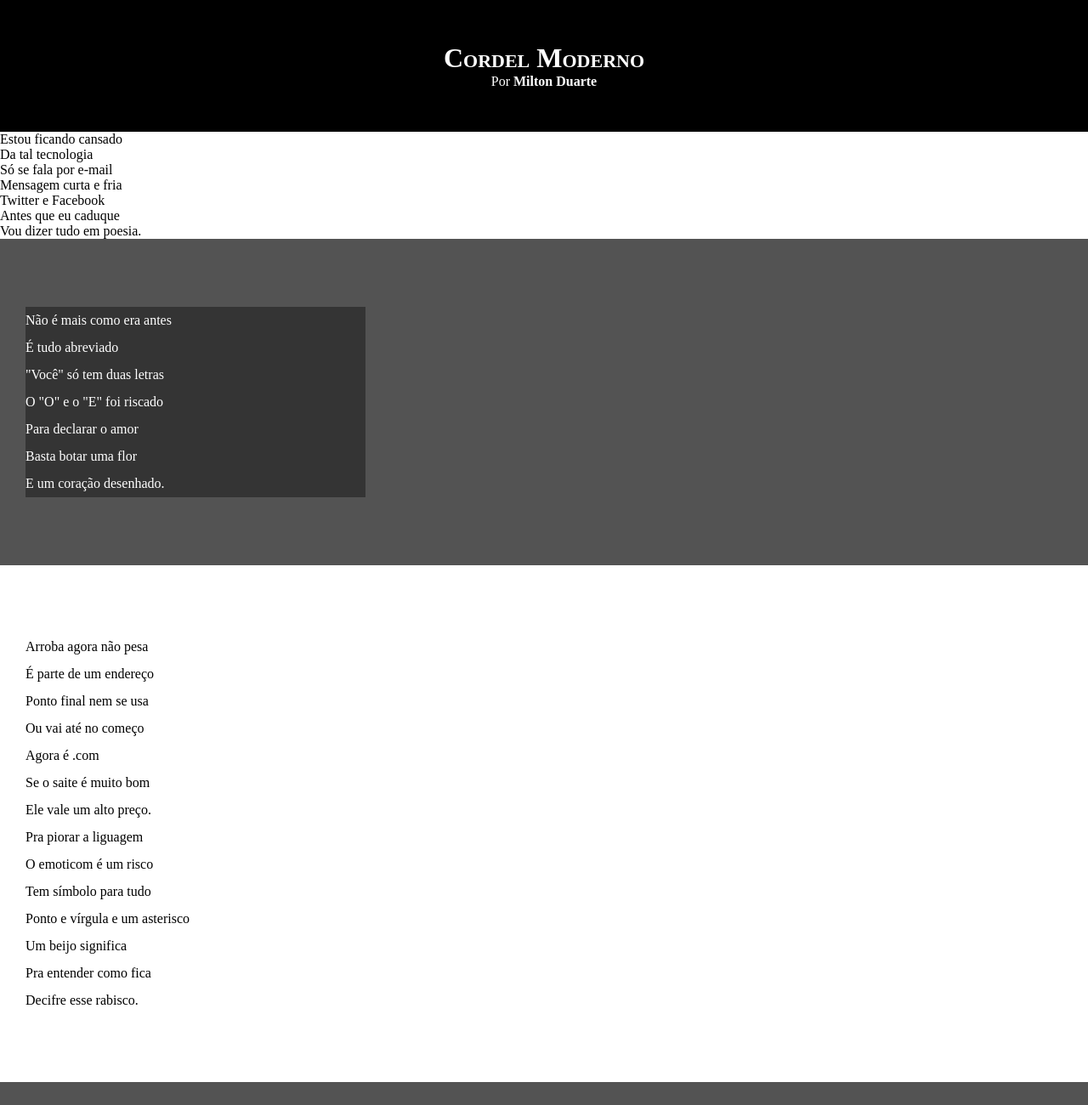
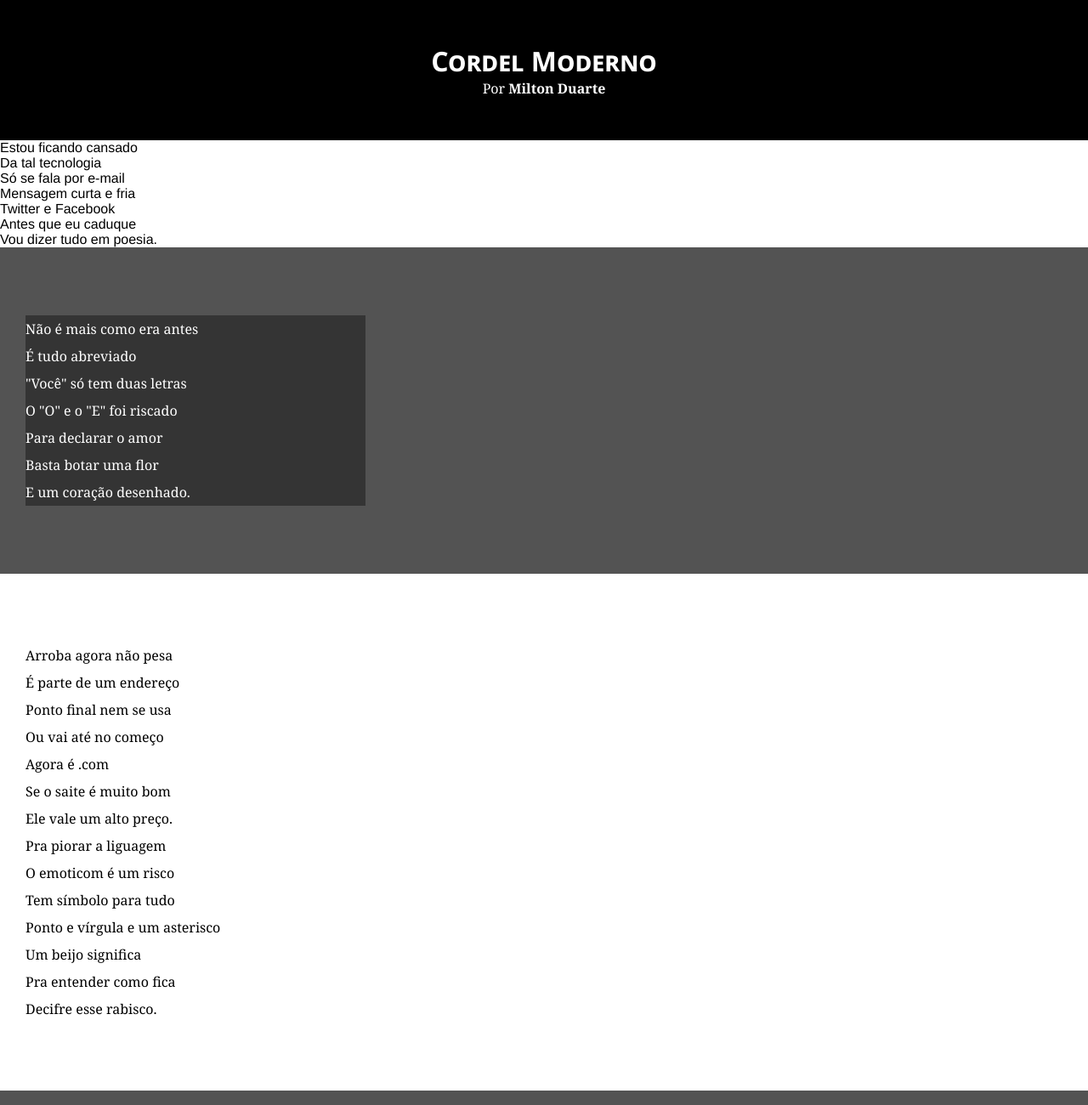
Before and after one commit to carlosdaniel270/exercicios, a plain HTML site: page desafio/desafio001html/desafio001.html in a window 1280 px wide. Shown: the top 1300 px of the page at 85% size. Drawn offline with Linux system fonts and the light colour scheme.

Commit message:
fiz as fontes do cordel

```diff
--- a/desafio/desafio001html/style.css
+++ b/desafio/desafio001html/style.css
@@ -1,4 +1,7 @@
 @charset "UTF-8";
+
+
+
 
 *{
     margin: 0px;
@@ -7,6 +10,8 @@
 
 html, body{
     min-height: 100vh;
+    font-family:'Franklin Gothic Medium', 'Arial Narrow', Arial, sans-serif;
+
 
 }
 
@@ -19,10 +24,12 @@ header{
 header > h1{
       padding-top: 50px;
       font-variant: small-caps;
+      font-family:'Segoe UI', Tahoma, Geneva, Verdana, sans-serif;
 }
 
 header > p {
     padding-bottom: 50px;
+    font-family: Georgia, 'Times New Roman', Times, serif;
 }
 
 section{
@@ -30,6 +37,7 @@ section{
     padding-bottom: 10vh;
     line-height: 2em;
     padding-left: 30px;
+
 }
 
 a{
@@ -45,7 +53,11 @@ a{
 section.normal{
      background-color: white;
      color: rgb(0, 0, 0);
+     font-family:Georgia, 'Times New Roman', Times, serif;
+
 }
+
+
 
 section.imagem{
        background-color: rgba(0, 0, 0, 0.675);
@@ -57,6 +69,7 @@ section.imagem{
 section.imagem > p{
     width: 400px;
     background-color: rgba(0, 0, 0, 0.378);
+    font-family: Georgia, 'Times New Roman', Times, serif;
 
 }
 footer{
```
Also changed, not shown: desafio/desafio001html/desafio001.html (+3 -0 lines).
